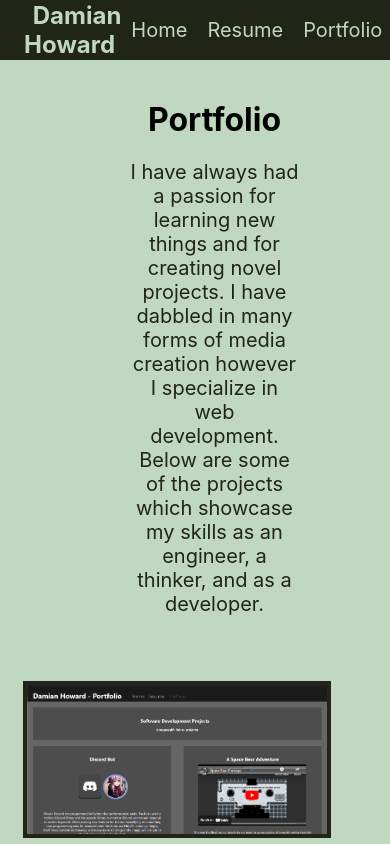
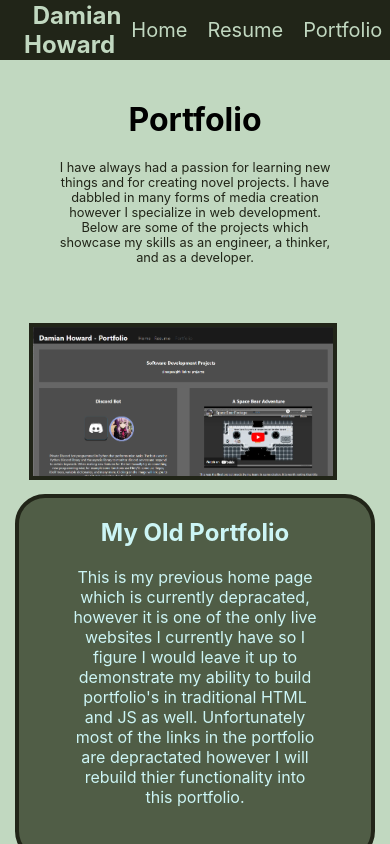
Before and after one commit to daho2353/portfolio2024ts, a React (Create React App) app: page / in a window 390 px wide. Both pictures are taken after a click on the link "Portfolio". Shown: the top 844 px of the page. Built offline with nearby package versions, Linux system fonts and the light colour scheme.

Commit message:
css changes for mobile

```diff
--- a/src/components/HomePage/HomePage.css
+++ b/src/components/HomePage/HomePage.css
@@ -143,3 +143,14 @@ p {
     filter: grayscale(35%);
     z-index: -1;
   }
+
+  @media (max-width:650px)
+  {
+    p{
+        font-size:80%
+    }
+    .about-me{
+        margin-left: 10px;
+        margin-right: 10px;
+    }
+  }
--- a/src/components/PortfolioPage/PortfolioPage.css
+++ b/src/components/PortfolioPage/PortfolioPage.css
@@ -11,8 +11,9 @@ h1 {
 
 .portfolio {
     background-color: #c1d8c0;
-    max-width: 80vw;
-    margin-left: 10vw;
+    max-width: 100%;
+    margin-left: 0;
+    padding-left: 10vw;
     margin-top: 15px;
     align-items: center;
   }
@@ -30,10 +31,6 @@ h1 {
     font-weight: bold;
   }
 
-  #portfolio-description{
-    margin-left: 90px;
-    margin-right: 90px;
-  }
 
   .portfolio-content {
     display: flex;
@@ -116,6 +113,11 @@ h1 {
 
 @media (max-width:650px)
 {
+  #portfolio-description{
+    font-size: 80%;
+    margin-right: 50px;
+    margin-left:50px;
+  }
   .portfolio-images{
     max-width: 300px;
     border: 4px solid #212518;
@@ -125,11 +127,12 @@ h1 {
     background-color: #c1d8c0;
     max-width: 100%;
     margin-left: 0px;
-    padding-left: 10vw;
+    padding-left: 0vw;
     margin-top: 15px;
     align-items:center;
   }
-  .portfolio-container{
-    width: 100%;
+  .portfolio-content{
+    margin-right:15px;
+    margin-left:15px
   }
 }
```
